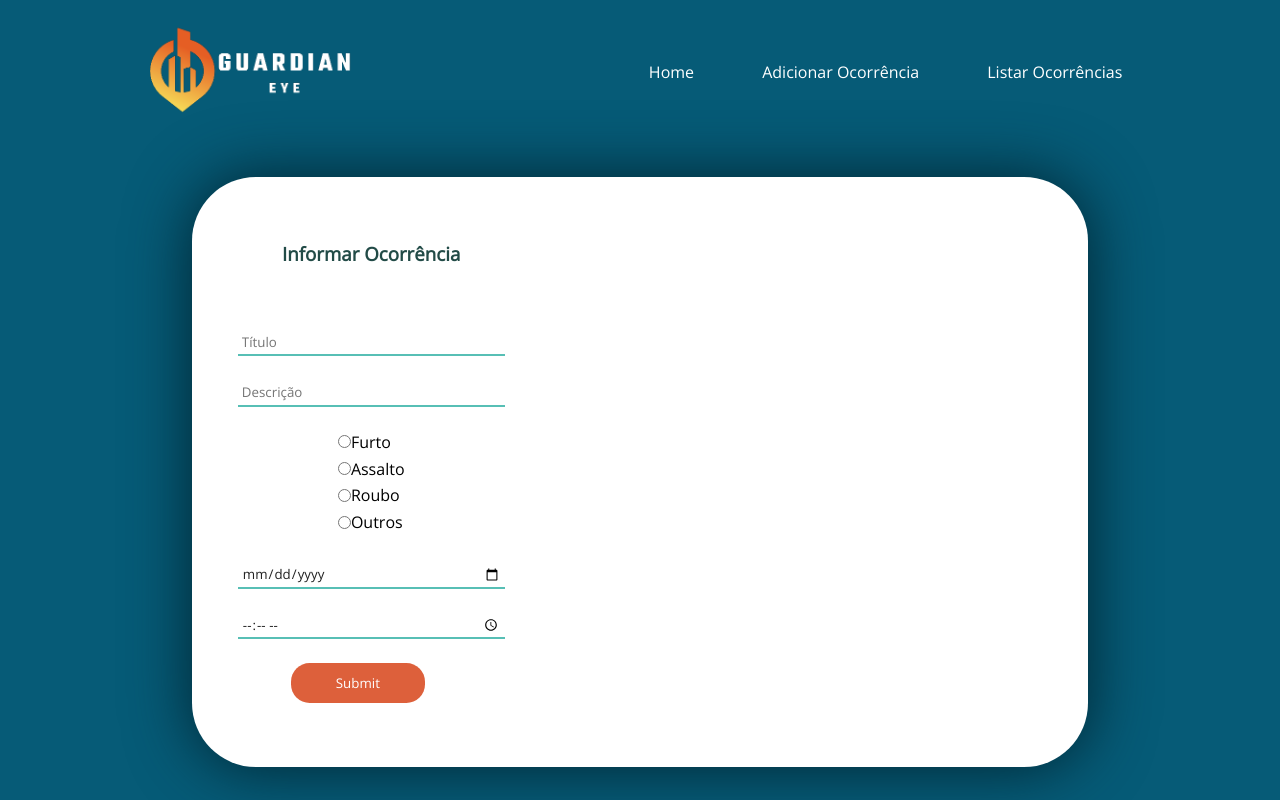
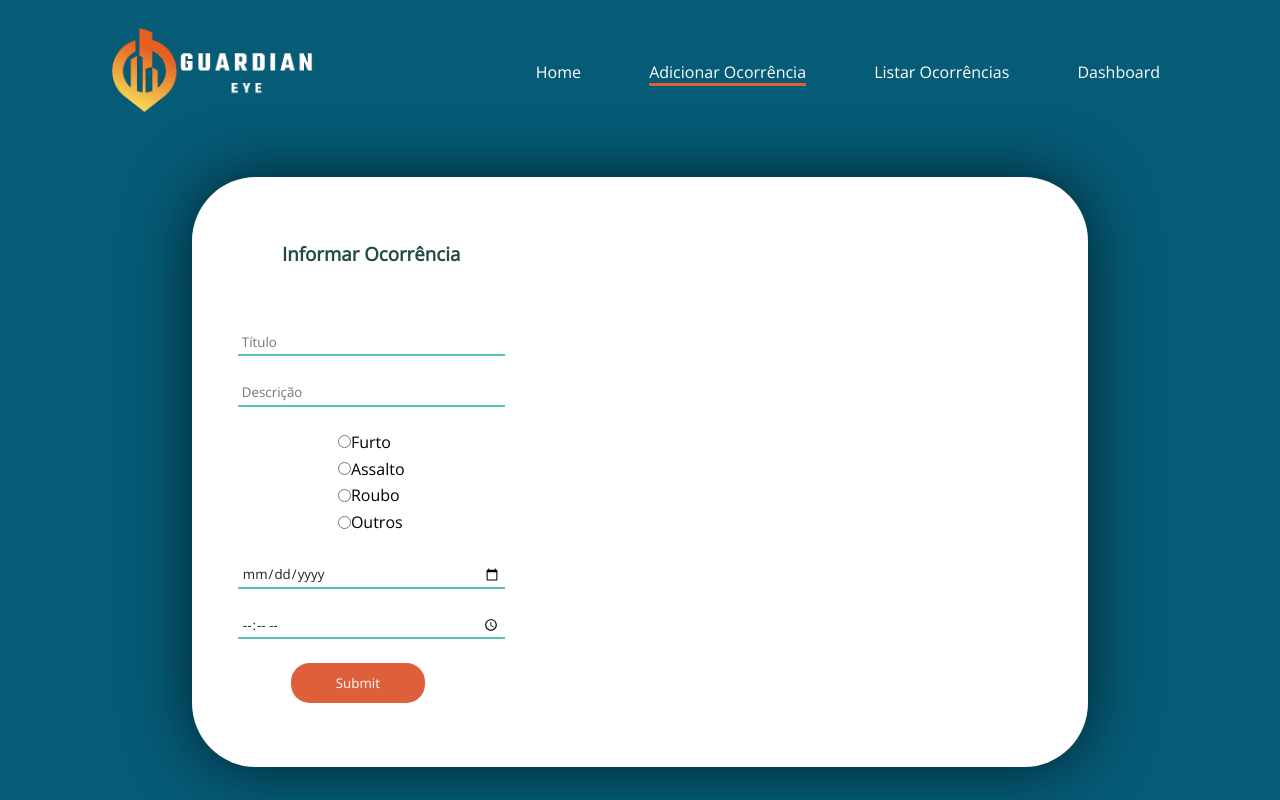
Before and after one commit to Programmers-United/GuardianEye-Test, a plain HTML site: page frontend/src/newEvent.html in a window 1280 px wide. Drawn offline with nearby package versions, Linux system fonts and the light colour scheme; some packages are replaced by stand-ins of ours.

Commit message:
refactor: Updating page redirects

```diff
--- a/frontend/src/newEvent.html
+++ b/frontend/src/newEvent.html
@@ -21,8 +21,9 @@
             </div>
             <ul id="navbar-eye">
                 <li><a href="home.html">Home</a></li>
-                <li><a href="newEvent.html">Adicionar Ocorrência</a></li>
+                <li><a class="action" href="newEvent.html">Adicionar Ocorrência</a></li>
                 <li><a href="listEvent.html">Listar Ocorrências</a></li>
+                <li><a href="dashboard.html">Dashboard</a></li>
             </ul>
         </div>
         <div class="content">
```
Also changed, not shown: frontend/src/home.html (+2 -1 lines), frontend/src/listEvent.html (+2 -1 lines).
